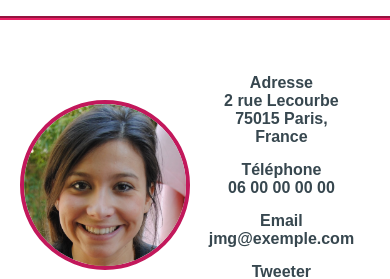
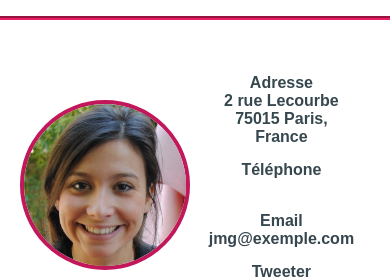
Before and after one commit to JaneMg/CV-en-ligne, a plain HTML site: page index.html in a window 390 px wide. Shown: the part 1384-1663 px from the top of the page. Drawn offline with Linux system fonts and the light colour scheme.

Commit message:
Modification téléphone

```diff
--- a/index.html
+++ b/index.html
@@ -29,7 +29,7 @@
                     <p class="infos-contact">
                         Téléphone
                         <br>
-                        06 00 00 00 00
+                        <span id="telephone">06 00 00 00 00</span>
                     </p>
 
                     <p class="infos-contact">
--- a/style.css
+++ b/style.css
@@ -121,6 +121,11 @@ header {
 	width: 94%;
 	height: auto;
 	border: solid 4px #C2185B;
+}
+
+#telephone {
+	color: white;
+	font-style: none;
 }
 
 header h3 {
```
